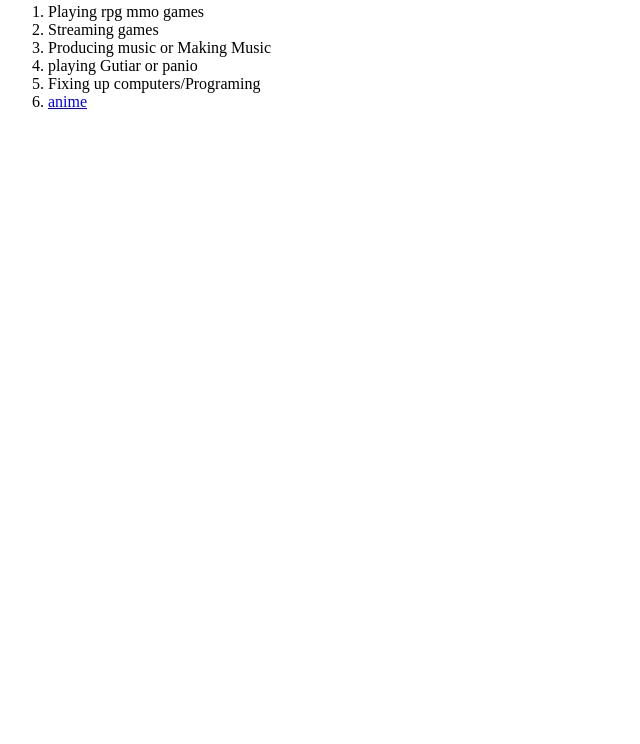
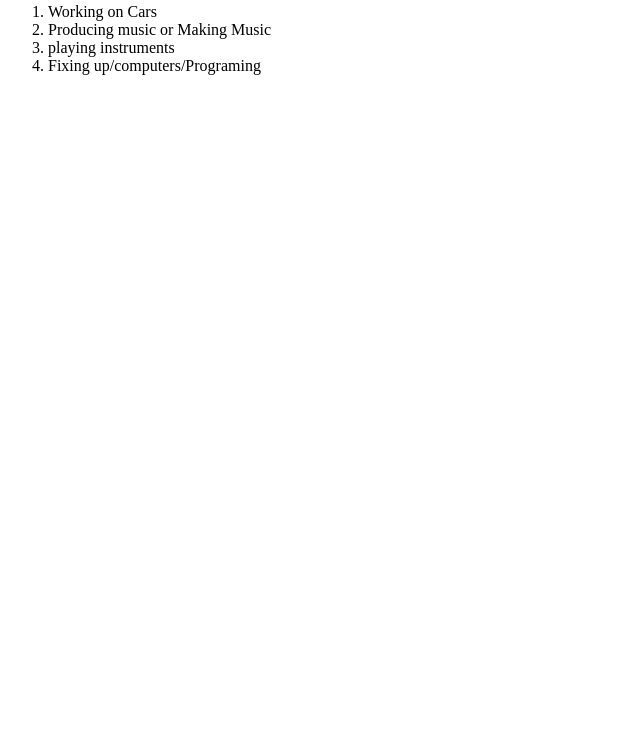
Before and after one commit to ClaudiuRascol/CV, a plain HTML site: page Hobbies.html in a window 1280 px wide. Shown: the part 56-800 px from the top of the page, without its empty margins (0-640 px from the left). Drawn offline with Linux system fonts and the light colour scheme.

Commit message:
Update Hobbies.html

```diff
--- a/Hobbies.html
+++ b/Hobbies.html
@@ -7,12 +7,10 @@
   <body>
     <h3>My Hobbies</h3>
     <ol>
-      <li>Playing rpg mmo games</li>
-      <li>Streaming games</li>
+      <li>Working on Cars</li>
       <li>Producing music or Making Music</li>
-      <li>playing Gutiar or panio</li>
-      <li>Fixing up computers/Programing</li>
-      <li><a href="https://beta.crunchyroll.com/series/GRMG8ZQZR/one-piece">anime</a></li>
+      <li>playing instruments</li>
+      <li>Fixing up/computers/Programing</li>
     </ol>
   </body>
 </html>
```
